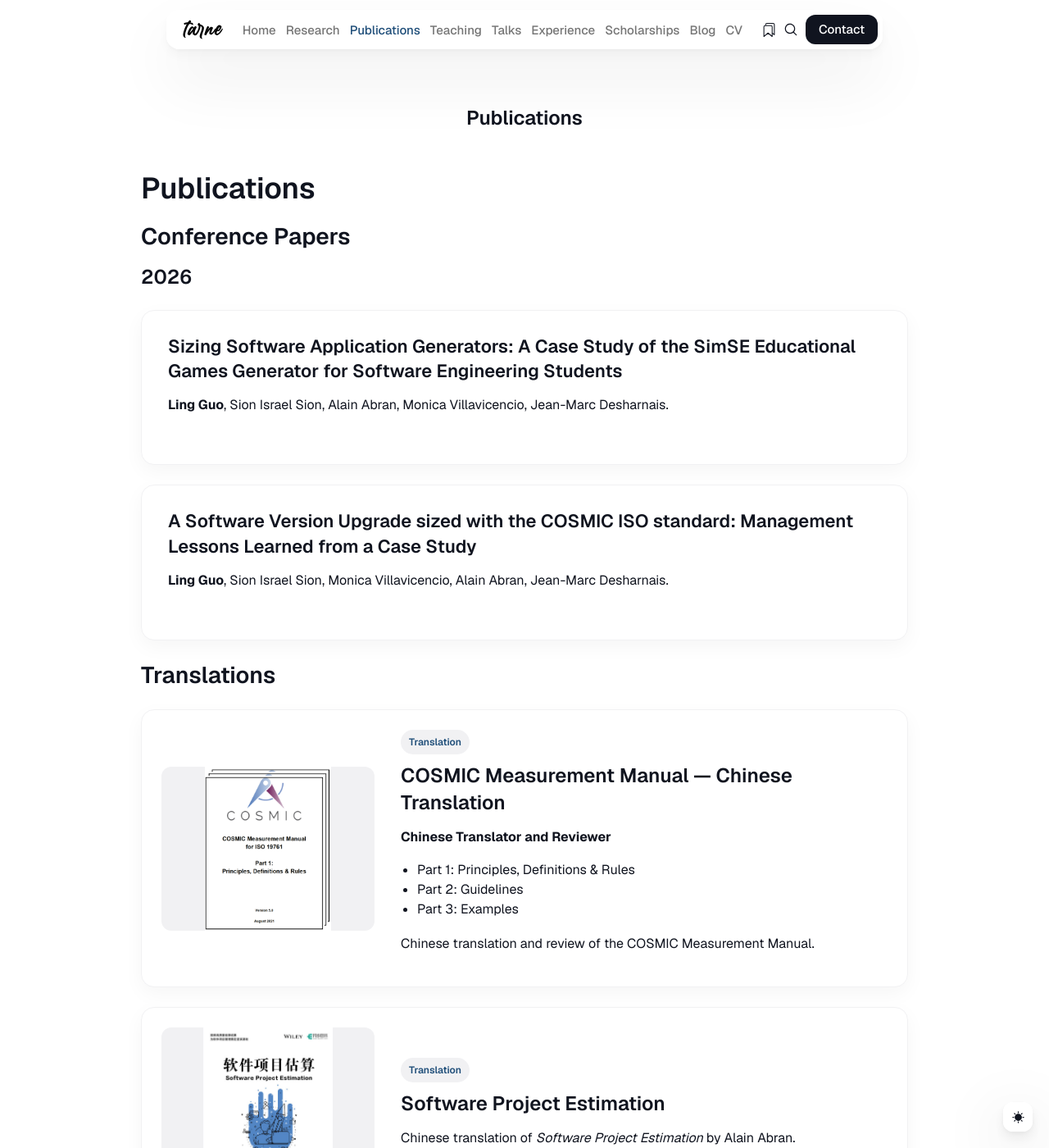
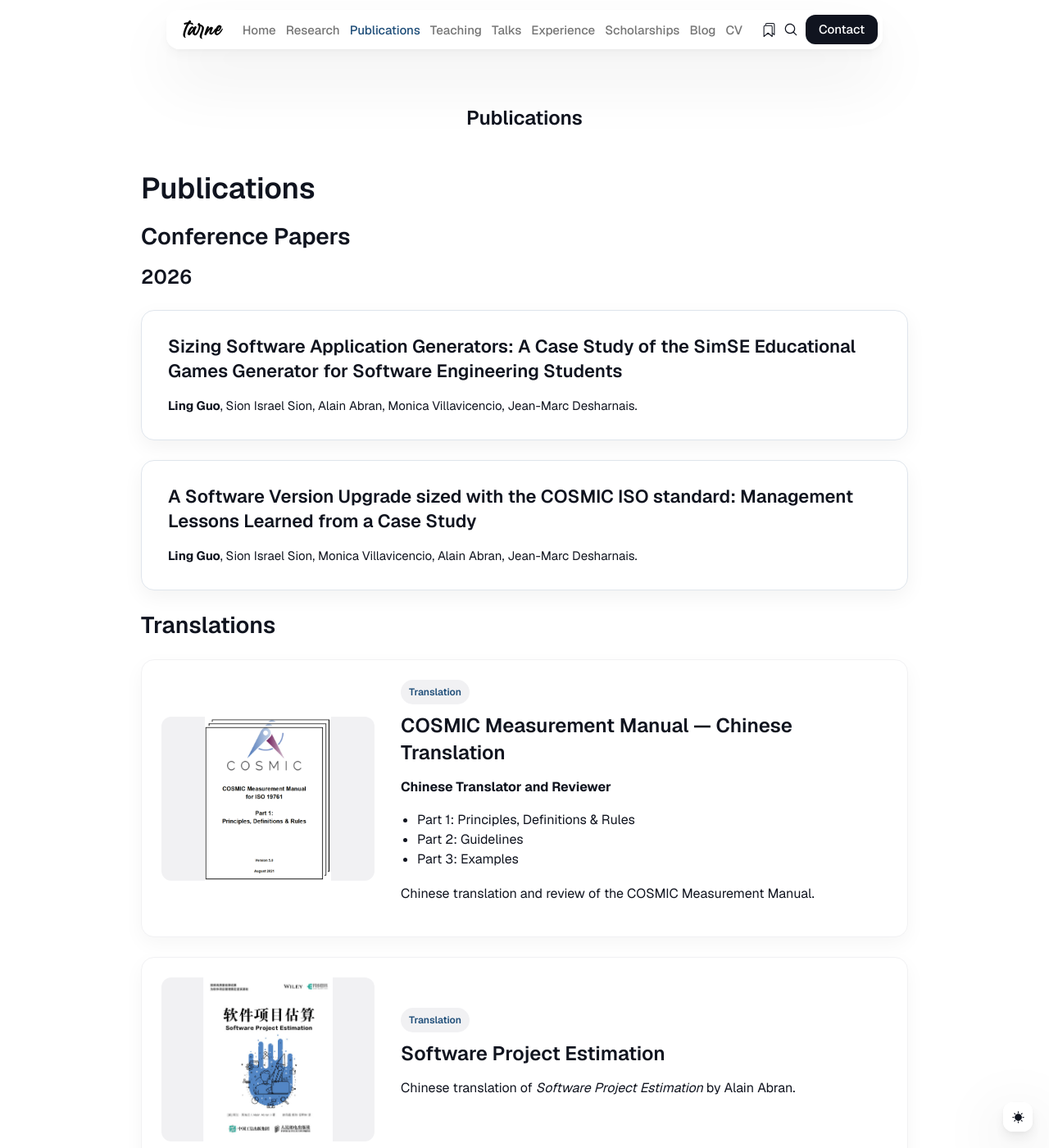
Before and after one commit to lingguo-research/lingguo-tarne, a Jekyll site: the page built from _pages/publications.md, in a window 1280 px wide and 1400 px high. Shown: the whole window at 82% size. Built offline with Jekyll 4.4.1, drawn with Linux system fonts in a browser that asks for light colours; nearby versions of some CDN libraries.

Commit message:
Update main.scss

```diff
--- a/css/main.scss
+++ b/css/main.scss
@@ -960,3 +960,41 @@ a {
     padding: 22px;
   }
 }
+/* Force Conference Paper Cards */
+
+.page__content .conference-paper-card {
+  display: block !important;
+  width: 100% !important;
+
+  margin: 24px 0 !important;
+  padding: 28px 32px !important;
+
+  border: 1px solid #dfe5ec !important;
+  border-radius: 16px !important;
+
+  background: #ffffff !important;
+
+  box-shadow: 0 8px 24px rgba(0, 0, 0, .05) !important;
+}
+
+.page__content .conference-paper-card h3 {
+  margin: 0 0 14px !important;
+
+  font-size: 22px;
+  line-height: 1.4;
+}
+
+.page__content .conference-paper-card p {
+  margin: 0 !important;
+
+  font-size: 15px;
+  line-height: 1.7;
+}
+
+.page__content .conference-paper-card:hover {
+  border-color: #1F4E79 !important;
+
+  box-shadow: 0 14px 32px rgba(0, 0, 0, .08) !important;
+
+  transform: translateY(-2px);
+}
```
